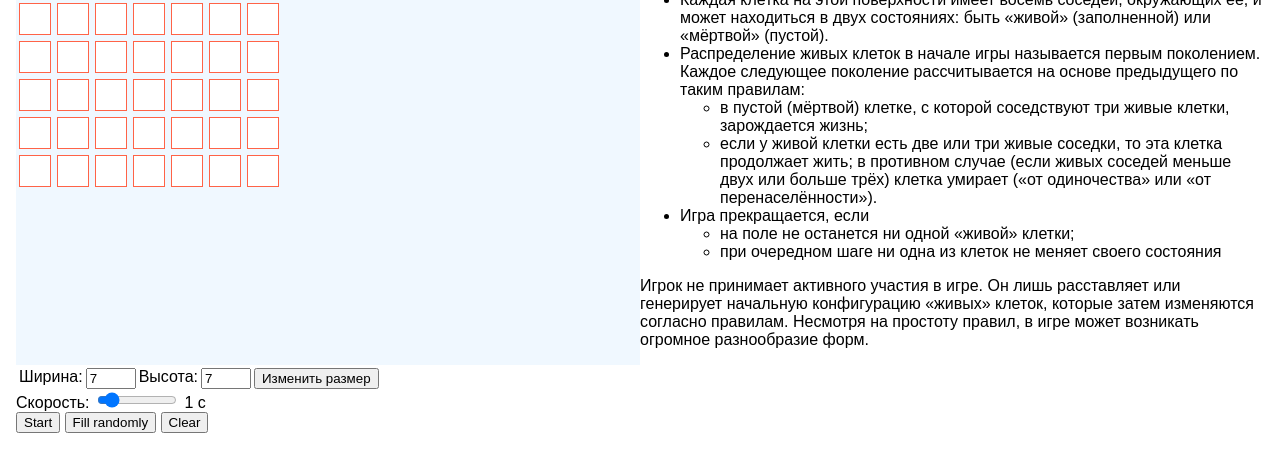
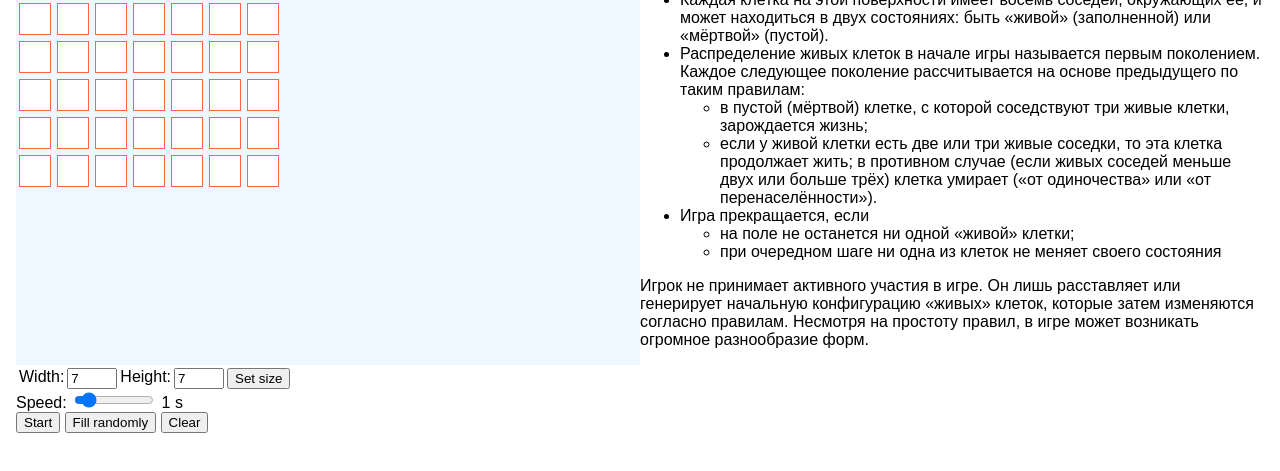
Before and after one commit to ivan-pl/game-of-life, a website built with webpack: page src/index.html in a window 1280 px wide. Shown: the part 175-646 px from the top of the page. Built offline with nearby package versions, Linux system fonts and the light colour scheme.

Commit message:
layout: rename interface elements

```diff
--- a/src/index.html
+++ b/src/index.html
@@ -12,7 +12,7 @@
       <section class="field game__field"></section>
       <section class="interface game__interface">
         <div class="interface__set-size">
-          <label for="width">Ширина: </label>
+          <label for="width">Width: </label>
           <input
             class="interface__input"
             name="width"
@@ -21,7 +21,7 @@
             value="7"
           />
 
-          <label for="height">Высота: </label>
+          <label for="height">Height: </label>
           <input
             class="interface__input"
             name="height"
@@ -29,13 +29,11 @@
             type="number"
             value="7"
           />
-          <button class="interface__button-size" id="set-size">
-            Изменить размер
-          </button>
+          <button class="interface__button-size" id="set-size">Set size</button>
         </div>
 
         <div class="interface__speed">
-          <label for="speed">Скорость: </label>
+          <label for="speed">Speed: </label>
           <input
             class="interface__input interface__input--range"
             id="speed"
@@ -46,7 +44,7 @@
             value="1"
             placeholder="1"
           />
-          <output id="speed-output" for="speed">1 c</output>
+          <output id="speed-output" for="speed">1 s</output>
         </div>
         <button class="interface__action" id="action">Start</button>
         <button class="interface__fill-randomly" id="fill-randomly">
--- a/src/scripts/gameView.ts
+++ b/src/scripts/gameView.ts
@@ -139,7 +139,7 @@ export class GameView implements IGameView {
 
   onSpeedChange(): void {
     const speed = this.inputSpeed.value;
-    this.outputSpeed.innerText = `${speed} с`;
+    this.outputSpeed.innerText = `${speed} s`;
     this.gameController?.changeSpeed(+speed);
   }
 
```
Also changed, not shown: src/scripts/gameView.test.ts (+1 -1 lines).
